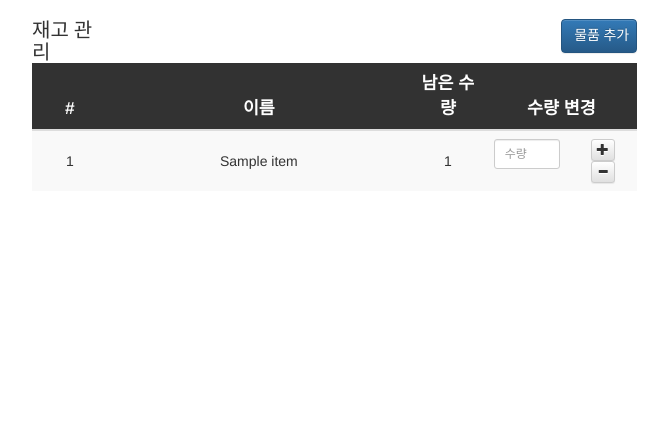
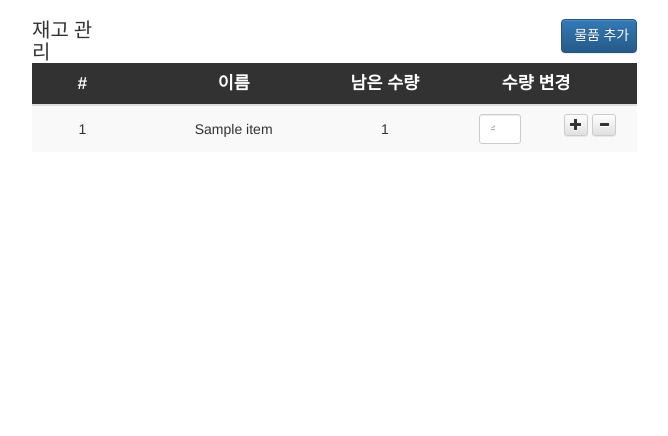
Before and after one commit to lmh315/my-first-blog, a Django app: page / in a window 1280 px wide. Shown: the part 364-800 px from the top of the page, without its empty margins (8-676 px from the left). Run offline with Django 3.2, Linux system fonts and the light colour scheme; a user stored in the database is signed in; tables that the repository leaves empty hold one stand-in row (values such as "Sample post"); some libraries are stand-ins or nearby versions; some web fonts are replaced.

Commit message:
Fix grid position

```diff
--- a/blog/templates/blog/post_list.html
+++ b/blog/templates/blog/post_list.html
@@ -14,10 +14,10 @@
 				   	<table class="table table-striped table-hover table-responsive">
 						<thead>
 						<tr>
-							<th class="col-md-1">#</th>
-					  		<th class="col-md-2">이름</th>
-					  		<th class="col-md-1">남은 수량</th>
-					  		<th class="col-md-2">수량 변경</th>
+							<th class="col-md-2">#</th>
+					  		<th class="col-md-4">이름</th>
+					  		<th class="col-md-2">남은 수량</th>
+					  		<th class="col-md-4">수량 변경</th>
 					  	</tr>
 						</thead>
 					  	<script language="javascript">
@@ -26,16 +26,16 @@
 					  	<tbody>
 					  		{% for item in items %}
 					  			<tr>
-					  				<td class="col-md-1"><script type="text/javascript">document.write(n); n++;</script></td>
+					  				<td class="col-md-2"><script type="text/javascript">document.write(n); n++;</script></td>
 					  				<td class="col-md-4">{{item.name}}</td>
-					  				<td class="col-md-1">{{item.inventory}}</td>
-					  				<td class="col-md-2">
+					  				<td class="col-md-2">{{item.inventory}}</td>
+					  				<td class="col-md-4">
 										<form action="{% url 'item_edit' name=item.name %}" method="POST" class="post-form">{% csrf_token %}
 										  <div class="row">
-										  	<div class="col-md-7">
+										  	<div class="col-md-4 col-md-offset-2">
 											    <input type="number" class="form-control input-sm" name="Num" placeholder="수량">
 											</div>
-											<div class="col-md-4">
+											<div class="col-md-6">
 												<button type="submit" class="btn btn-default btn-xs" name="inc"><span class="glyphicon glyphicon-plus"></span></button>
 												<button type="submit" class="btn btn-default btn-xs" name="dec"><span class="glyphicon glyphicon-minus"></span></button>
 										  	</div>
```
